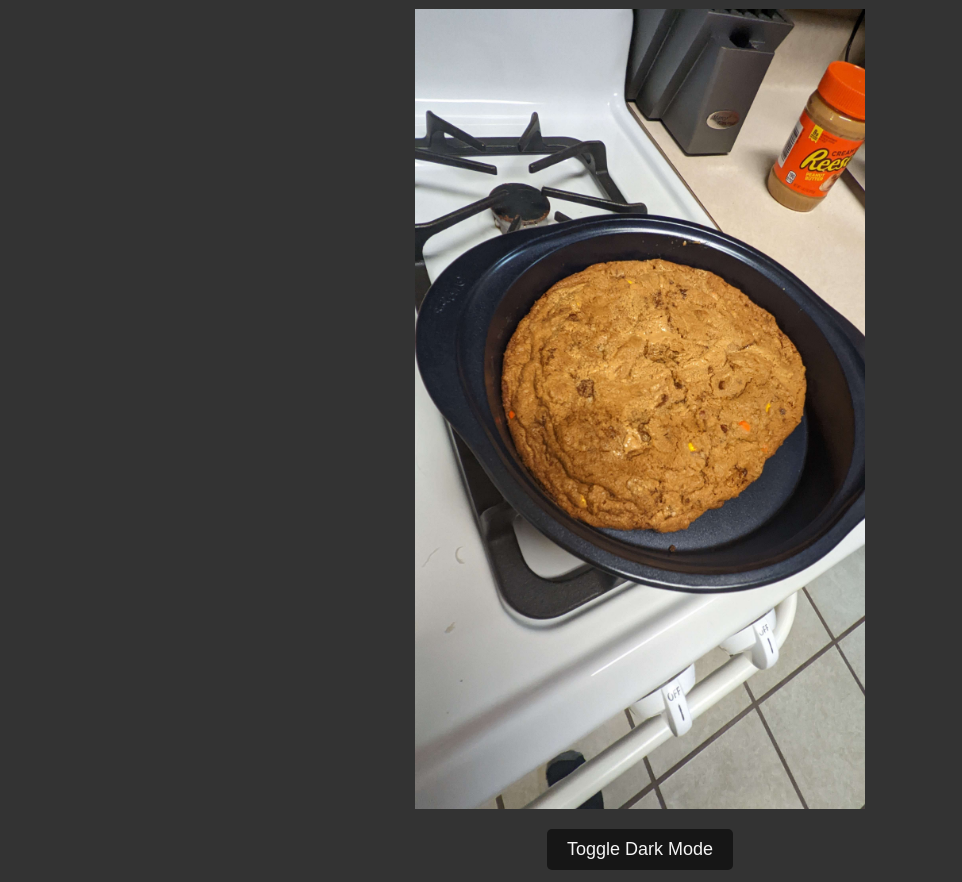
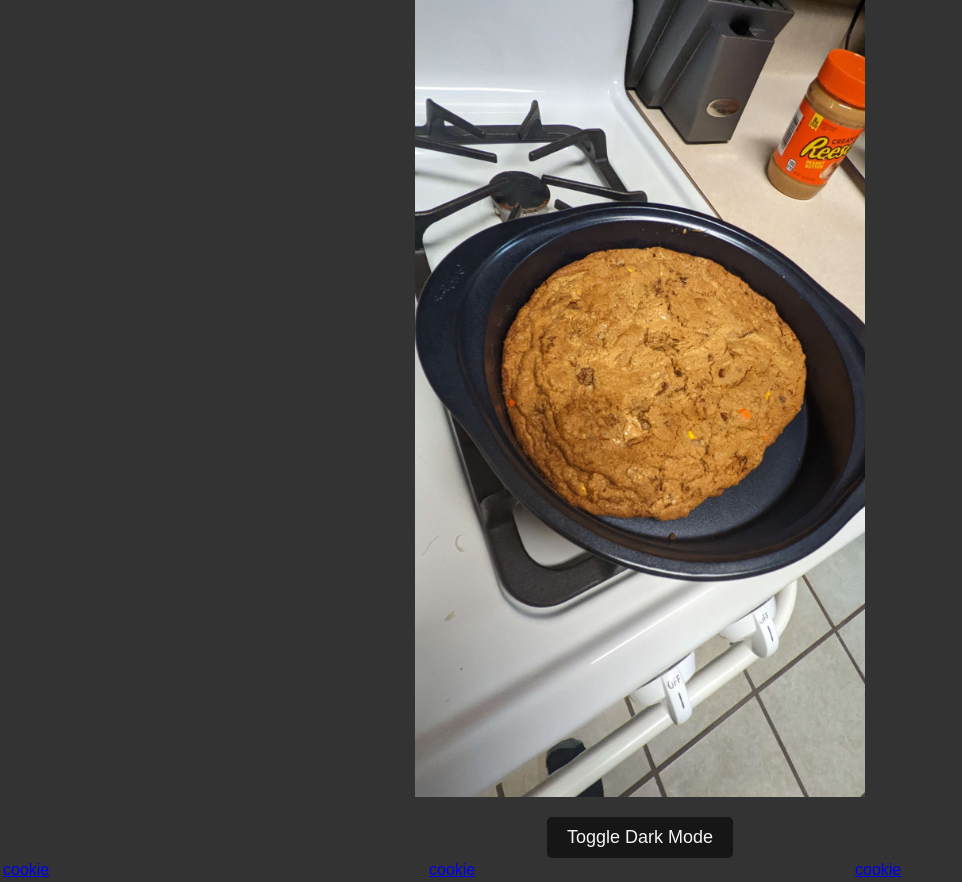
Before and after one commit to itsborck/bigcookie.org, a plain HTML site: page index.html in a window 1280 px wide. Shown: the whole page, without its empty margins (0-962 px from the left). Drawn offline with Linux system fonts and the light colour scheme.

Commit message:
big cookie pages

```diff
--- a/index.html
+++ b/index.html
@@ -2,6 +2,12 @@
 <html>
 <head>
   <title>Big Cookie</title>
+  <table class="table2" style="width:100%">
+    <tr>
+      <td><a href="cookie1.jpg">cookie</td>
+      <td><a href="cookie2.jpg">cookie</td>
+      <td><a href="cookie3.jpg">cookie</td>
+    </tr>
   <style>
     body {
       background-color: #333;
```
Also changed, not shown: cookie1.jpg (added), cookie2.jpg (added), cookie3.jpg (added).
